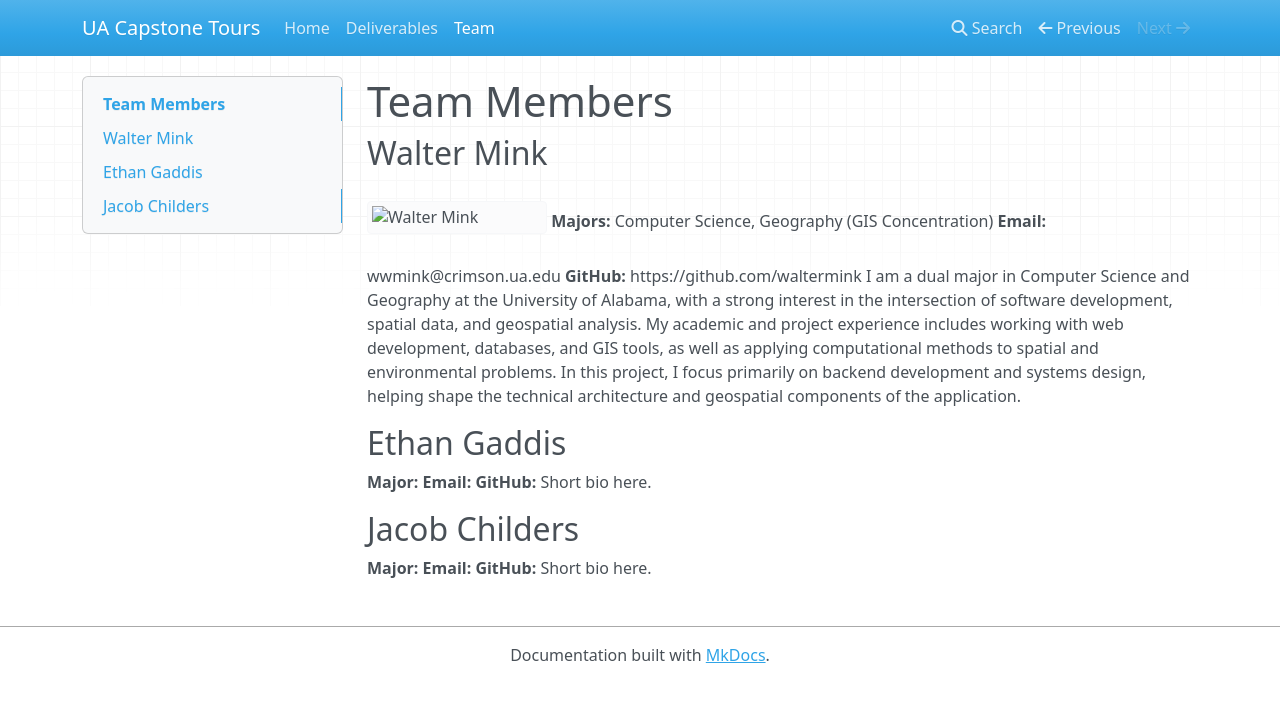
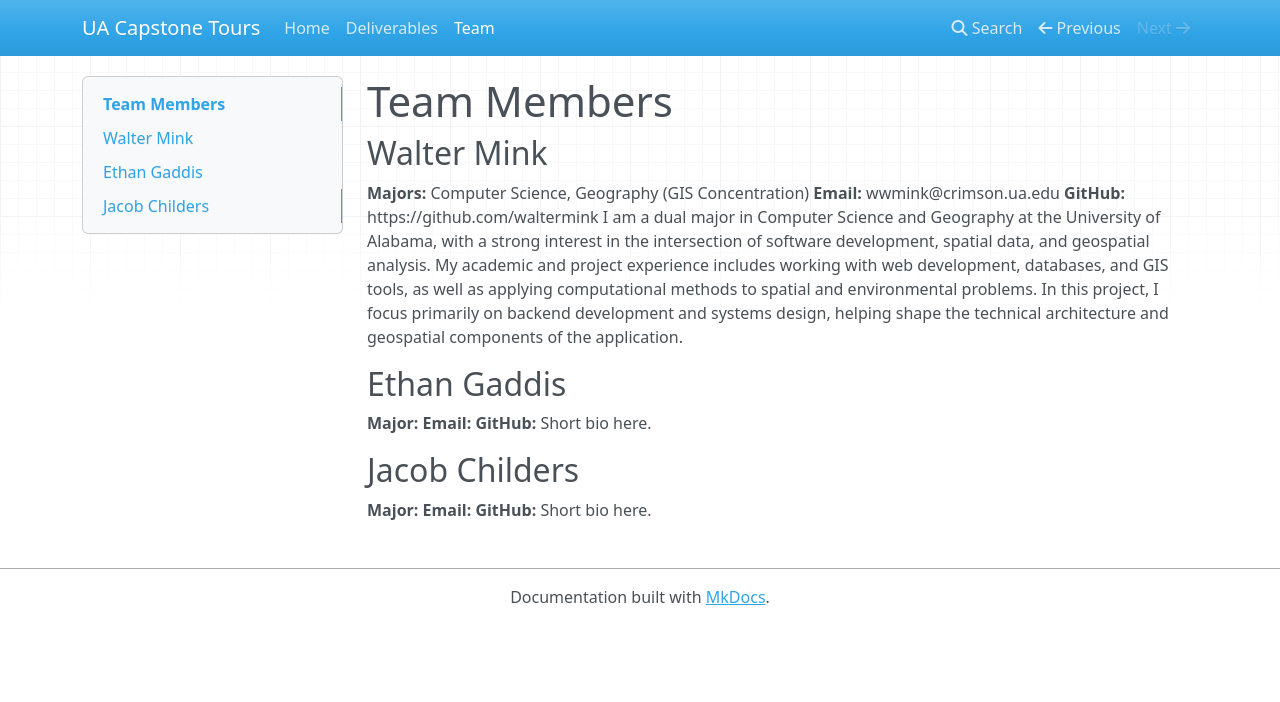
Before and after one commit to waltermink/ua-capstone-tours, an MkDocs documentation site: the page built from docs/team.md, in a window 1280 px wide. Shown: the top 702 px of the page. Built offline with MkDocs 1.6.1, drawn with Linux system fonts in a browser that asks for light colours; nearby versions of some CDN libraries.

Commit message:
ughhhhhh

```diff
--- a/docs/team.md
+++ b/docs/team.md
@@ -1,6 +1,5 @@
 # Team Members
 ## Walter Mink
-<img src="assets/web-media/walter-headshot.jpeg" alt="Walter Mink" width="180">
 **Majors:** Computer Science, Geography (GIS Concentration)
 **Email:** wwmink@crimson.ua.edu
 **GitHub:** https://github.com/waltermink
```
